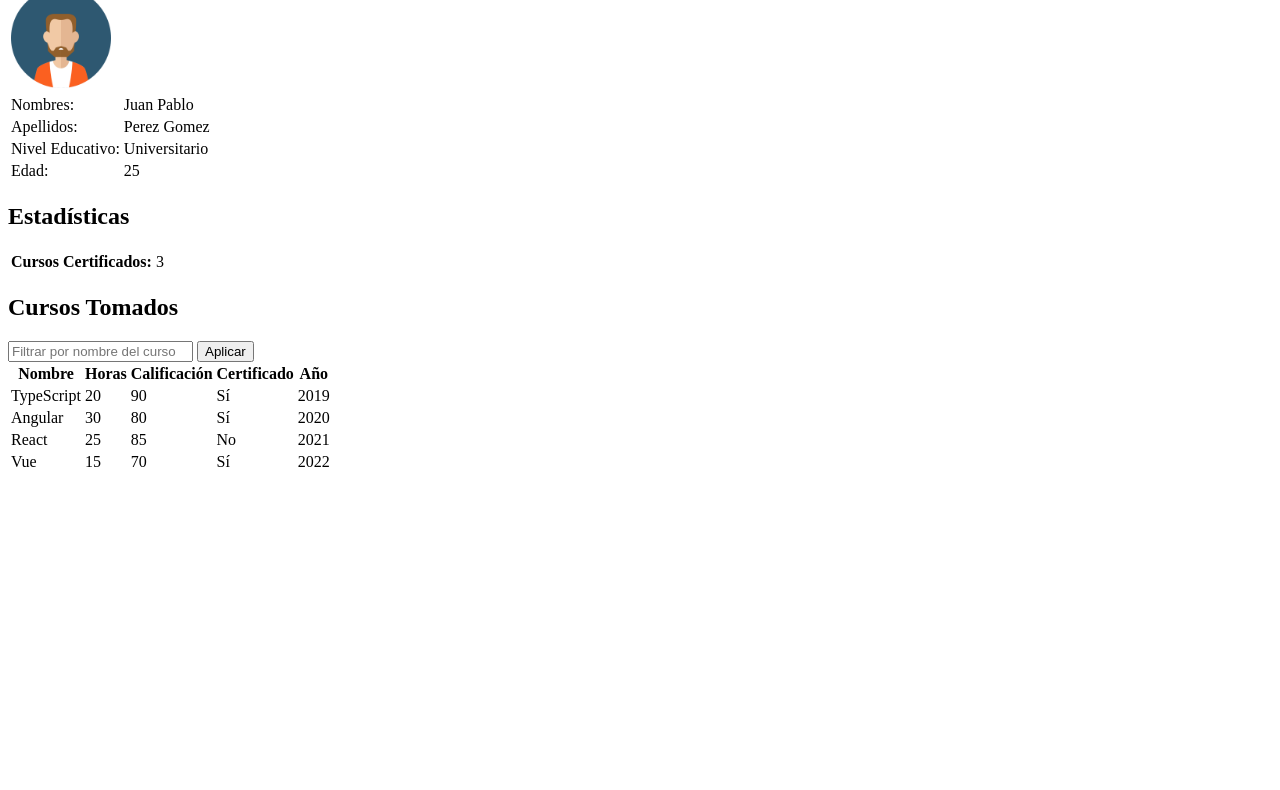
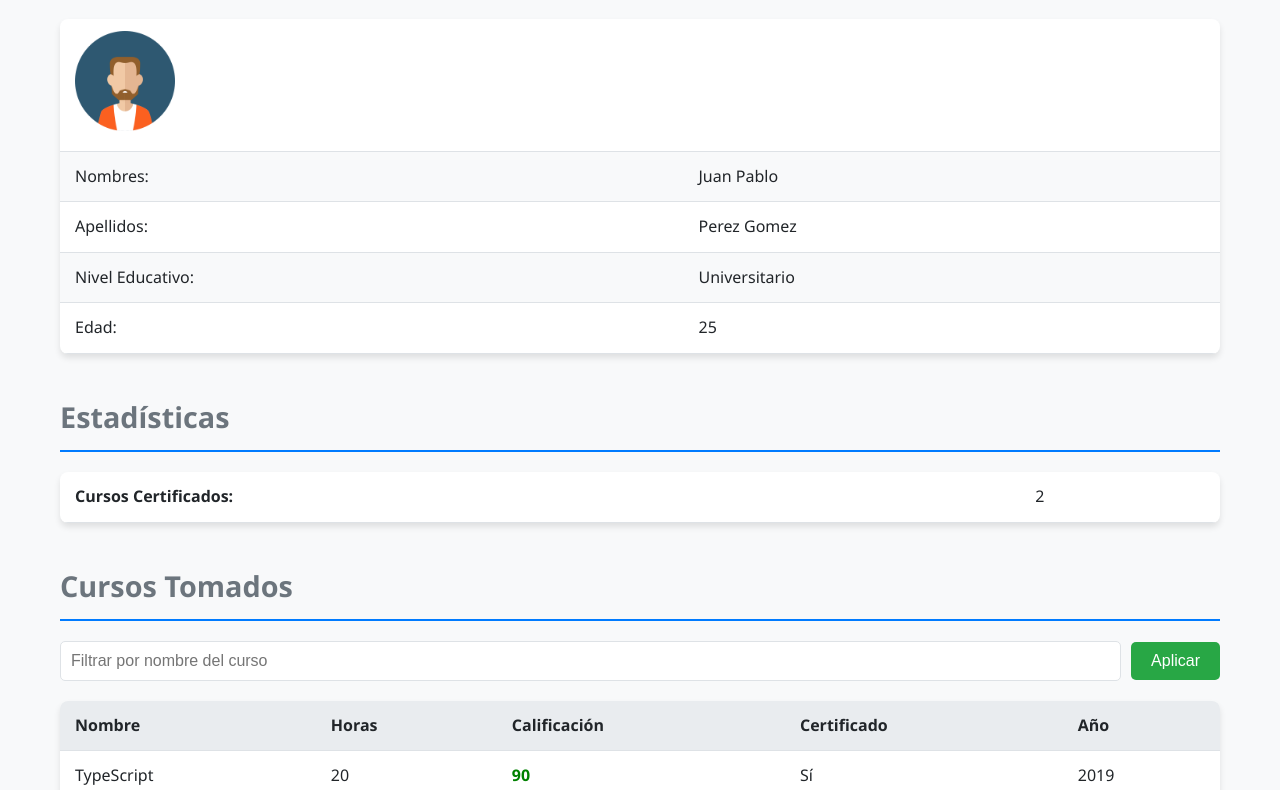
Before and after one commit to EduardVillamilUA/Proyecto_TypeScript, a plain HTML site: page index.html in a window 1280 px wide. Shown: the part 95-885 px from the top of the page. Before the commit the page ends 800 px from the top, so only its background shows below. Drawn offline with Linux system fonts and the light colour scheme.

Commit message:
Versión final

```diff
--- a/index.html
+++ b/index.html
@@ -6,6 +6,7 @@
     <title>Taller TypeScript</title>
     <link rel="icon" bref="data:,">
     <meta name='viewport' content='width=device-width, initial-scale=1'>
+    <link rel="stylesheet" href="style.css">
     <script type="module" src='scripts/main.js'></script>
 </head>
 <body>
@@ -14,8 +15,10 @@
     <h2>Estadísticas</h2>
     <table class="table" id="estadisticas"></table>
     <h2>Cursos Tomados</h2>
-    <input type="text" class="form-control" id="texto-busqueda" placeholder="Filtrar por nombre del curso">
-    <button type="button" id="boton-filtro" class="btn btn-success">Aplicar</button>
+    <div class="filtro">
+        <input type="text" class="form-control" id="texto-busqueda" placeholder="Filtrar por nombre del curso">
+        <button type="button" id="boton-filtro" class="btn btn-success">Aplicar</button>
+    </div>
     <table class="table" id="cursos">
         <thead>
             <tr>
--- a/scripts/main.js
+++ b/scripts/main.js
@@ -1,6 +1,6 @@
 import { Aprendiz, NivelEducativo } from "./aprendiz.js";
 import { Curso } from "./curso.js";
-let cursos = [new Curso("TypeScript", 20, 90, true, 2019), new Curso("Angular", 30, 80, true, 2020), new Curso("React", 25, 85, false, 2021), new Curso("Vue", 15, 70, true, 2022)];
+let cursos = [new Curso("TypeScript", 20, 90, true, 2019), new Curso("Angular", 30, 80, true, 2020), new Curso("React", 25, 60, false, 2021), new Curso("Vue", 15, 55, false, 2022)];
 export const ap = new Aprendiz("Juan Pablo", "Perez Gomez", "avatar.png", 25, NivelEducativo.UNIVERSITARIO, cursos);
 console.log(ap.cursos);
 let aprendizTable = document.getElementById("aprendiz");
@@ -9,7 +9,7 @@ let cursosTable = document.getElementById("cursos");
 let btnFiltro = document.getElementById("boton-filtro");
 let textoBusqueda = document.getElementById("texto-busqueda");
 btnFiltro.onclick = () => {
-    let texto = textoBusqueda.value;
+    let texto = textoBusqueda.value.trim().toLowerCase();
     texto = (texto == null) ? "" : texto;
     cursosTable.getElementsByTagName("tbody")[0].remove();
     let cursosFiltrados = ap.cursos.filter(c => c.nombre.match(texto));
@@ -54,16 +54,19 @@ function mostrarEstadisticas(aprendiz) {
 }
 function mostrarCursosAprendiz(cursos) {
     let tbodyCursos = document.createElement("tbody");
+    let estados = cursos.map(c => c.calificacion > 60 ? "green" : "red");
+    let index = 0;
     for (let curso of cursos) {
         let trElement = document.createElement("tr");
         trElement.innerHTML = `
             <td>${curso.nombre}</td>
             <td>${curso.horas}</td>
-            <td>${curso.calificacion}</td>
+            <td style="color: ${estados[index]}"><strong>${curso.calificacion}</strong></td>
             <td>${curso.certificado ? "Sí" : "No"}</td>
             <td>${curso.anio}</td>
         `;
         tbodyCursos.appendChild(trElement);
+        index++;
     }
     cursosTable.appendChild(tbodyCursos);
 }
--- /dev/null
+++ b/style.css
@@ -0,0 +1,149 @@
+/* Variables de color para un tema moderno */
+:root {
+  --primary-color: #007bff;
+  --secondary-color: #6c757d;
+  --background-color: #f8f9fa;
+  --text-color: #212529;
+  --table-header-bg: #e9ecef;
+  --table-row-hover: #f1f3f4;
+  --border-color: #dee2e6;
+  --shadow: 0 4px 6px rgba(0, 0, 0, 0.1);
+}
+
+/* Reset básico */
+* {
+  margin: 0;
+  padding: 0;
+  box-sizing: border-box;
+}
+
+body {
+  font-family: 'Segoe UI', Tahoma, Geneva, Verdana, sans-serif;
+  background-color: var(--background-color);
+  color: var(--text-color);
+  line-height: 1.6;
+  padding: 20px;
+  max-width: 1200px;
+  margin: 0 auto;
+}
+
+h1 {
+  text-align: center;
+  margin-bottom: 30px;
+  color: var(--primary-color);
+  font-size: 2.5rem;
+  text-shadow: 1px 1px 2px rgba(0, 0, 0, 0.1);
+}
+
+h2 {
+  margin-top: 40px;
+  margin-bottom: 20px;
+  color: var(--secondary-color);
+  font-size: 1.8rem;
+  border-bottom: 2px solid var(--primary-color);
+  padding-bottom: 10px;
+}
+
+/* Estilos para tablas */
+.table {
+  width: 100%;
+  border-collapse: collapse;
+  margin-bottom: 30px;
+  background-color: white;
+  border-radius: 8px;
+  overflow: hidden;
+  box-shadow: var(--shadow);
+}
+
+.table th,
+.table td {
+  padding: 12px 15px;
+  text-align: left;
+  border-bottom: 1px solid var(--border-color);
+}
+
+.table th {
+  background-color: var(--table-header-bg);
+  font-weight: 600;
+  color: var(--text-color);
+}
+
+.table tbody tr:hover {
+  background-color: var(--table-row-hover);
+}
+
+.table tbody tr:nth-child(even) {
+  background-color: #f8f9fa;
+}
+
+/* Estilos para el filtro */
+.filtro {
+  display: flex;
+  gap: 10px;
+  margin-bottom: 20px;
+  align-items: center;
+}
+
+.form-control {
+  flex: 1;
+  padding: 10px;
+  border: 1px solid var(--border-color);
+  border-radius: 5px;
+  font-size: 1rem;
+  transition: border-color 0.3s ease;
+}
+
+.form-control:focus {
+  outline: none;
+  border-color: var(--primary-color);
+  box-shadow: 0 0 5px rgba(0, 123, 255, 0.5);
+}
+
+.btn {
+  padding: 10px 20px;
+  border: none;
+  border-radius: 5px;
+  cursor: pointer;
+  font-size: 1rem;
+  transition: background-color 0.3s ease, transform 0.2s ease;
+}
+
+.btn-success {
+  background-color: #28a745;
+  color: white;
+}
+
+.btn-success:hover {
+  background-color: #218838;
+  transform: translateY(-2px);
+}
+
+/* Responsive design */
+@media (max-width: 768px) {
+  body {
+    padding: 10px;
+  }
+
+  h1 {
+    font-size: 2rem;
+  }
+
+  h2 {
+    font-size: 1.5rem;
+  }
+
+  .table th,
+  .table td {
+    padding: 8px 10px;
+    font-size: 0.9rem;
+  }
+
+  .filtro {
+    flex-direction: column;
+    align-items: stretch;
+  }
+
+  .form-control {
+    margin-bottom: 10px;
+  }
+}
```
Also changed, not shown: 1 other file.
